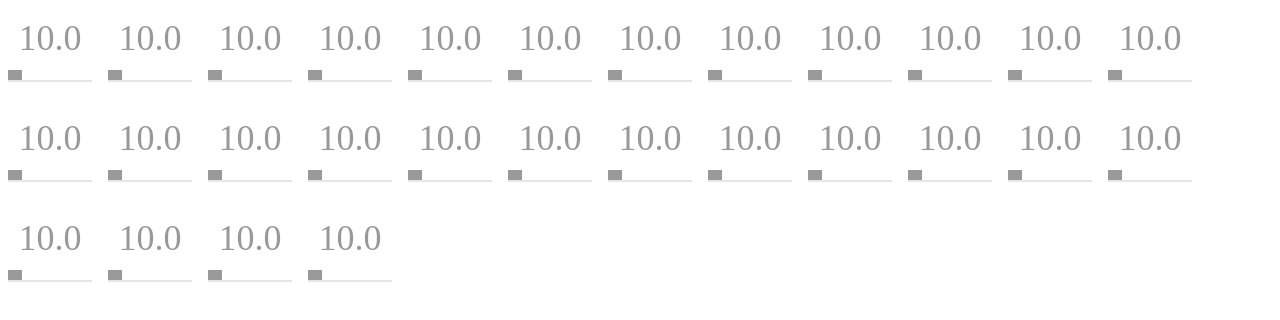
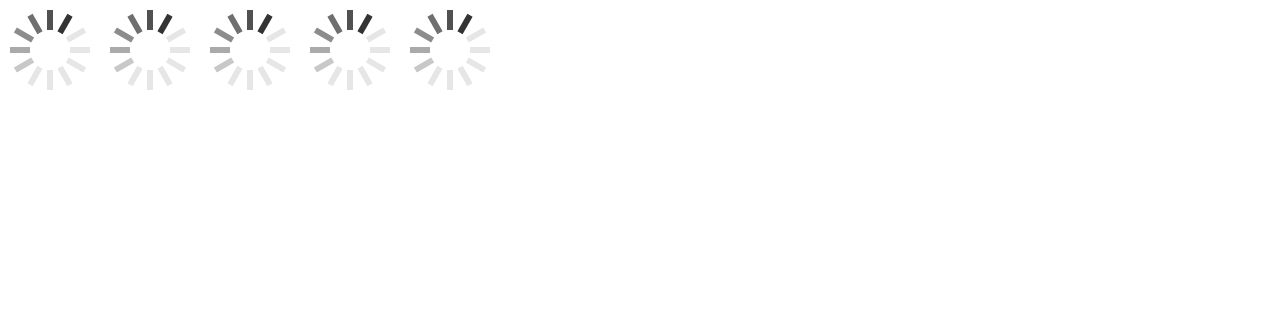
Before and after one commit to tris5572/react-svg-animation, a React (Vite) app: page / in a window 1280 px wide. Shown: the top 320 px of the page. Built offline with nearby package versions, Linux system fonts and the light colour scheme.

Commit message:
feat: フレームごとに明度を変えるスピナーを実装

```diff
--- a/src/components/App.tsx
+++ b/src/components/App.tsx
@@ -1,37 +1,12 @@
 import "./App.css";
-import { Image0 } from "./Image0";
+import { Image1 } from "./Image1";
 
 export function App() {
   return (
     <div style={{ display: "flex", flexWrap: "wrap" }}>
-      <Image0 />
-      <Image0 />
-      <Image0 />
-      <Image0 />
-      <Image0 />
-      <Image0 />
-      <Image0 />
-      <Image0 />
-      <Image0 />
-      <Image0 />
-      <Image0 />
-      <Image0 />
-      <Image0 />
-      <Image0 />
-      <Image0 />
-      <Image0 />
-      <Image0 />
-      <Image0 />
-      <Image0 />
-      <Image0 />
-      <Image0 />
-      <Image0 />
-      <Image0 />
-      <Image0 />
-      <Image0 />
-      <Image0 />
-      <Image0 />
-      <Image0 />
+      {[...Array(5)].map((_, i) => (
+        <Image1 key={i} />
+      ))}
     </div>
   );
 }
--- /dev/null
+++ b/src/components/Image1.tsx
@@ -0,0 +1,78 @@
+import React from "react";
+import { useInterval } from "./misc/useInterval";
+
+/** 状況を表す要素の数 */
+const ELEMENT_COUNT = 12;
+/** 何個分の色を変えるかの数 */
+const ACCENT_COUNT = 6;
+
+type Props = {
+  width?: number;
+  height?: number;
+  /** 明るいときの明度(100に近いほど明るい) */
+  lightLightness?: number;
+  /** 暗いときの明度(0に近いほど暗い) */
+  darkLightness?: number;
+  /** 色相(0～360[deg]) */
+  hue?: number;
+  /** 彩度(0～100[%]) */
+  saturation?: number;
+};
+
+/**
+ * スピナーを、1更新ごとに明度を変化させて表示するコンポーネント
+ */
+export function Image1({
+  width = 100,
+  height = 100,
+  lightLightness = 90,
+  darkLightness = 20,
+  hue = 0,
+  saturation = 0,
+}: Props) {
+  const [tick, setTick] = React.useState(0);
+
+  useInterval(update, 10);
+
+  /** 要素の番号と経過時間でカウントされる数から計算した明るさを返す */
+  function lightness(i: number) {
+    const num = (ELEMENT_COUNT - i + tick) % 12;
+    if (ELEMENT_COUNT - 1 - ACCENT_COUNT < num) {
+      const diff = (lightLightness - darkLightness) / ACCENT_COUNT;
+      return darkLightness + diff * (num - ELEMENT_COUNT + ACCENT_COUNT);
+    }
+    return lightLightness;
+  }
+
+  /** 更新処理 */
+  function update() {
+    setTick((v) => (v + 1) % 12);
+  }
+
+  return (
+    <div
+      style={{
+        width: `${width}px`,
+        height: `${height}px`,
+        minWidth: `${width}px`,
+        minHeight: `${height}px`,
+      }}
+    >
+      <svg viewBox={`0 0 ${width} ${height}`} xmlns="http://www.w3.org/2000/svg">
+        {[...Array(ELEMENT_COUNT)].map((_, i) => {
+          return (
+            <g transform={`rotate(${(i * 360) / 12}, ${width / 2}, ${width / 2})`} key={i}>
+              <rect
+                x={width / 2 - 3}
+                y={10}
+                width={6}
+                height={20}
+                fill={`hsl(${hue} ${saturation}% ${lightness(i)}%)`}
+              />
+            </g>
+          );
+        })}
+      </svg>
+    </div>
+  );
+}
```
